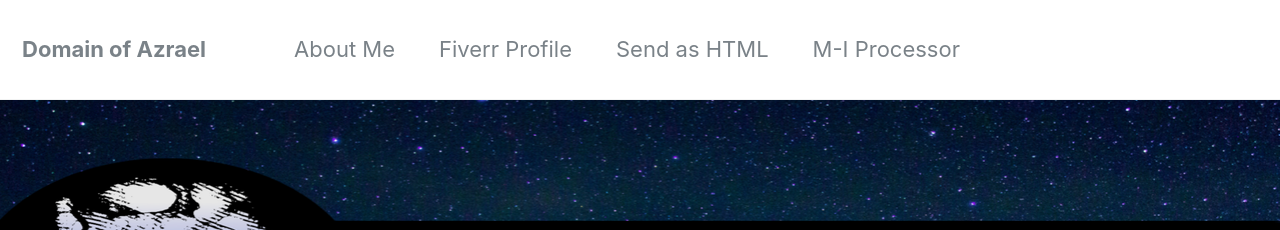
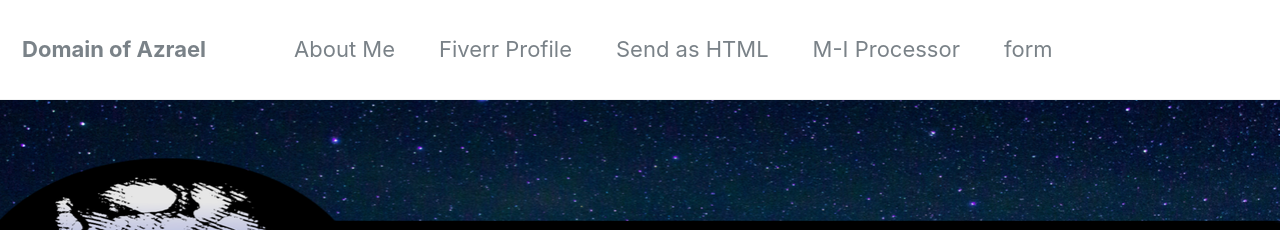
Before and after one commit to pcast01/pcast01.github.io, a Jekyll site: the page built from index.html, in a window 1280 px wide and 900 px high. Shown: the top 230 px of the window. Built offline with Jekyll 4.4.1, drawn with Linux system fonts in a browser that asks for light colours; the list of posts is cut into pages by our own code.

Commit message:
Test new form

```diff
--- a/_data/navigation.yml
+++ b/_data/navigation.yml
@@ -8,5 +8,5 @@ main:
     url: /sendashtml/
   - title: "M-I Processor"
     url: /miprocessor/
-  - title: ""
+  - title: "form"
     url: /index/
```
